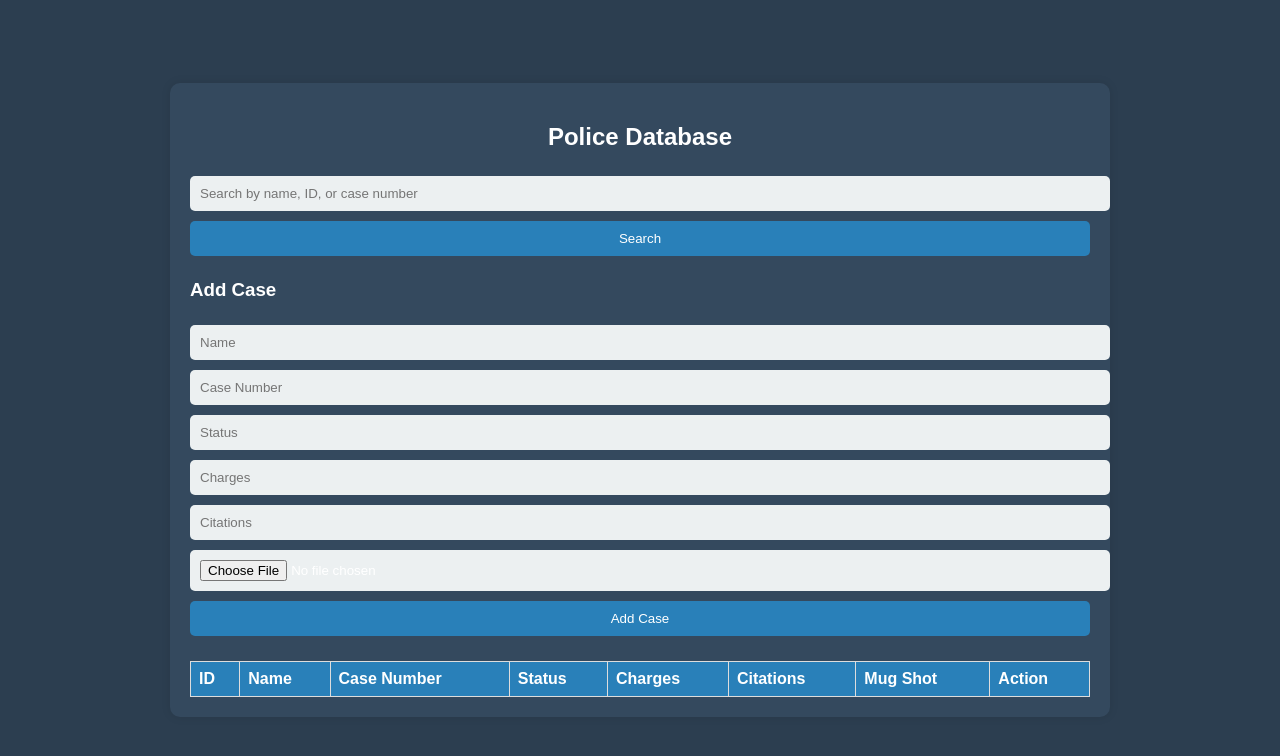
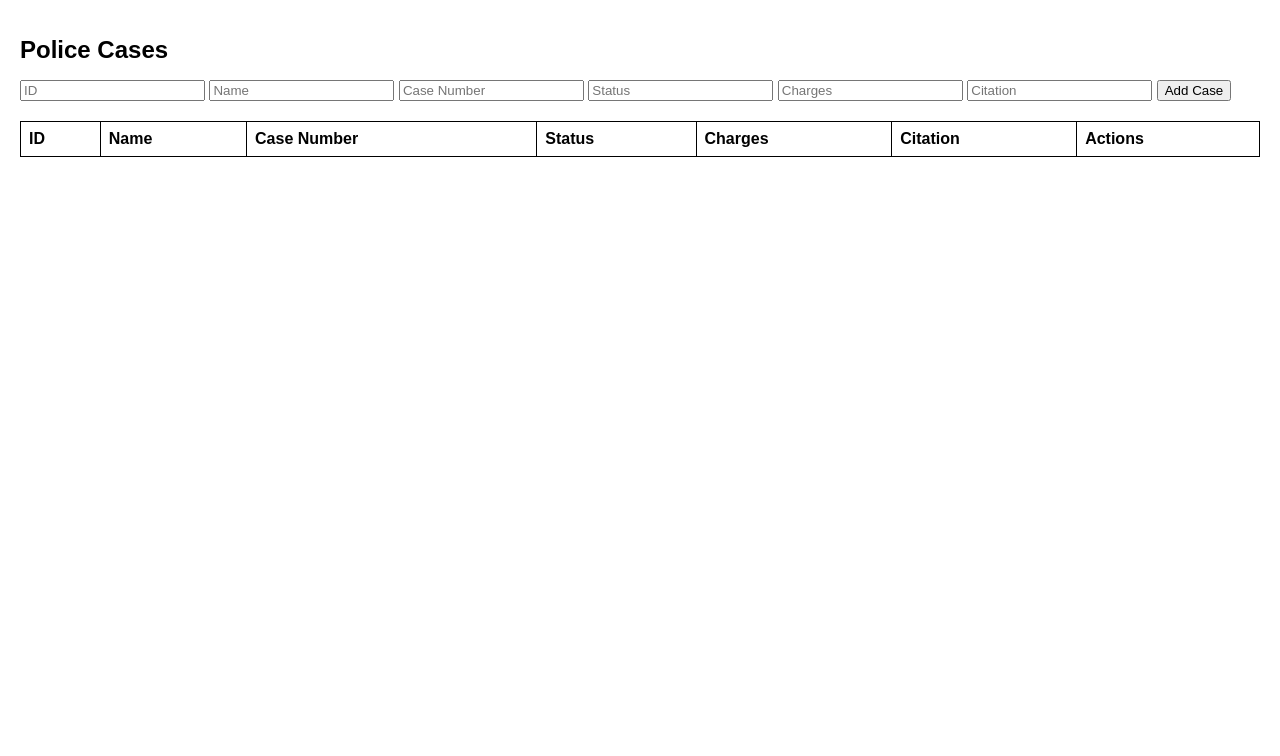
Before and after one commit to FBIOCRP/OCRPDATABASE, a plain HTML site: page index.html in a window 1280 px wide. Drawn offline with Linux system fonts and the light colour scheme; no server answers.

Commit message:
Update index.html

```diff
--- a/index.html
+++ b/index.html
@@ -3,102 +3,11 @@
 <head>
     <meta charset="UTF-8">
     <meta name="viewport" content="width=device-width, initial-scale=1.0">
-    <title>Police Database</title>
+    <title>Police Cases</title>
     <link rel="stylesheet" href="https://cdnjs.cloudflare.com/ajax/libs/font-awesome/6.0.0/css/all.min.css">
-    <style>
-        body {
-            font-family: Arial, sans-serif;
-            background-color: #2c3e50;
-            margin: 0;
-            padding: 0;
-            display: flex;
-            justify-content: center;
-            align-items: center;
-            min-height: 100vh;
-            flex-direction: column;
-        }
-        .container {
-            background: #34495e;
-            padding: 20px;
-            border-radius: 10px;
-            box-shadow: 0 0 10px rgba(0, 0, 0, 0.1);
-            width: 90%;
-            max-width: 900px;
-            color: white;
-        }
-        h2 {
-            text-align: center;
-        }
-        input, button {
-            width: 100%;
-            padding: 10px;
-            margin: 5px 0;
-            border-radius: 5px;
-            border: none;
-        }
-        input {
-            background: #ecf0f1;
-        }
-        button {
-            background-color: #2980b9;
-            color: white;
-            cursor: pointer;
-        }
-        button:hover {
-            background-color: #1f6690;
-        }
-        table {
-            width: 100%;
-            border-collapse: collapse;
-            margin-top: 20px;
-            background: white;
-            color: black;
-        }
-        th, td {
-            border: 1px solid #ddd;
-            padding: 8px;
-            text-align: left;
-        }
-        th {
-            background-color: #2980b9;
-            color: white;
-        }
-    </style>
-</head>
-<body>
-    <div class="container">
-        <h2>Police Database</h2>
-        <input type="text" placeholder="Search by name, ID, or case number">
-        <button>Search</button>
-        <h3>Add Case</h3>
-        <input type="text" id="name" placeholder="Name">
-        <input type="text" id="caseNumber" placeholder="Case Number">
-        <input type="text" id="status" placeholder="Status">
-        <input type="text" id="charges" placeholder="Charges">
-        <input type="text" id="citation" placeholder="Citations">
-        <input type="file" id="mugshot">
-        <button onclick="addCase()">Add Case</button>
-        <table>
-            <thead>
-                <tr>
-                    <th>ID</th>
-                    <th>Name</th>
-                    <th>Case Number</th>
-                    <th>Status</th>
-                    <th>Charges</th>
-                    <th>Citations</th>
-                    <th>Mug Shot</th>
-                    <th>Action</th>
-                </tr>
-            </thead>
-            <tbody></tbody>
-        </table>
-    </div>
-
     <script type="module">
         import { initializeApp } from "https://www.gstatic.com/firebasejs/11.3.1/firebase-app.js";
-        import { getAnalytics } from "https://www.gstatic.com/firebasejs/11.3.1/firebase-analytics.js";
-        import { getFirestore, collection, addDoc, getDocs, deleteDoc, doc } from "https://www.gstatic.com/firebasejs/11.3.1/firebase-firestore.js";
+        import { getFirestore, collection, getDocs, addDoc } from "https://www.gstatic.com/firebasejs/11.3.1/firebase-firestore.js";
 
         const firebaseConfig = {
             apiKey: "AIzaSyCwJ-vB6r2Ofc4c8sBt8loyXMC-LzQBvPc",
@@ -111,53 +20,89 @@
         };
 
         const app = initializeApp(firebaseConfig);
-        const analytics = getAnalytics(app);
         const db = getFirestore(app);
-        const casesCollection = collection(db, "cases");
 
-        async function loadCases() {
-            const querySnapshot = await getDocs(casesCollection);
-            const tableBody = document.querySelector("table tbody");
-            tableBody.innerHTML = "";
-            querySnapshot.forEach((doc) => {
-                addCaseToTable(doc.data(), doc.id);
+        async function fetchCases() {
+            const querySnapshot = await getDocs(collection(db, "cases"));
+            const tbody = document.querySelector("tbody");
+            tbody.innerHTML = "";
+            querySnapshot.forEach(doc => {
+                const data = doc.data();
+                const row = `<tr>
+                    <td>${data.id}</td>
+                    <td>${data.name}</td>
+                    <td>${data.caseNumber}</td>
+                    <td>${data.status}</td>
+                    <td>${data.charges}</td>
+                    <td>${data.citation}</td>
+                    <td><button onclick="deleteCase('${doc.id}')">Delete</button></td>
+                </tr>`;
+                tbody.innerHTML += row;
             });
         }
 
-        function addCaseToTable(caseData, docId) {
-            const table = document.querySelector("table tbody");
-            const newRow = table.insertRow();
-            newRow.insertCell(0).innerText = caseData.id;
-            newRow.insertCell(1).innerText = caseData.name;
-            newRow.insertCell(2).innerText = caseData.caseNumber;
-            newRow.insertCell(3).innerText = caseData.status;
-            newRow.insertCell(4).innerText = caseData.charges;
-            newRow.insertCell(5).innerText = caseData.citation;
-            newRow.insertCell(6).innerHTML = "<img src='' alt='Mugshot' width='50'>";
-            newRow.insertCell(7).innerHTML = `<button onclick="removeCase('${docId}')">Remove</button>`;
+        async function addCase() {
+            const id = document.getElementById("id").value;
+            const name = document.getElementById("name").value;
+            const caseNumber = document.getElementById("caseNumber").value;
+            const status = document.getElementById("status").value;
+            const charges = document.getElementById("charges").value;
+            const citation = document.getElementById("citation").value;
+
+            await addDoc(collection(db, "cases"), { id, name, caseNumber, status, charges, citation });
+            fetchCases();
         }
 
-        async function addCase() {
-            const caseData = {
-                id: Date.now().toString(),
-                name: document.getElementById("name").value,
-                caseNumber: document.getElementById("caseNumber").value,
-                status: document.getElementById("status").value,
-                charges: document.getElementById("charges").value,
-                citation: document.getElementById("citation").value
-            };
-            if (caseData.name && caseData.caseNumber) {
-                await addDoc(casesCollection, caseData);
-                loadCases();
-            }
+        window.addCase = addCase;
+        window.onload = fetchCases;
+    </script>
+    <style>
+        body {
+            font-family: Arial, sans-serif;
+            background-color: white;
+            margin: 0;
+            padding: 20px;
         }
-
-        async function removeCase(docId) {
-            await deleteDoc(doc(casesCollection, docId));
-            loadCases();
+        h1 {
+            font-size: 24px;
         }
-
-        window.onload = loadCases;
-    </script>
+        table {
+            width: 100%;
+            border-collapse: collapse;
+            margin-top: 20px;
+        }
+        th, td {
+            border: 1px solid black;
+            padding: 8px;
+            text-align: left;
+        }
+        th {
+            background-color: white;
+        }
+    </style>
+</head>
+<body>
+    <h1>Police Cases</h1>
+    <input type="text" id="id" placeholder="ID">
+    <input type="text" id="name" placeholder="Name">
+    <input type="text" id="caseNumber" placeholder="Case Number">
+    <input type="text" id="status" placeholder="Status">
+    <input type="text" id="charges" placeholder="Charges">
+    <input type="text" id="citation" placeholder="Citation">
+    <button onclick="addCase()">Add Case</button>
+    <table>
+        <thead>
+            <tr>
+                <th>ID</th>
+                <th>Name</th>
+                <th>Case Number</th>
+                <th>Status</th>
+                <th>Charges</th>
+                <th>Citation</th>
+                <th>Actions</th>
+            </tr>
+        </thead>
+        <tbody></tbody>
+    </table>
 </body>
 </html>
```
